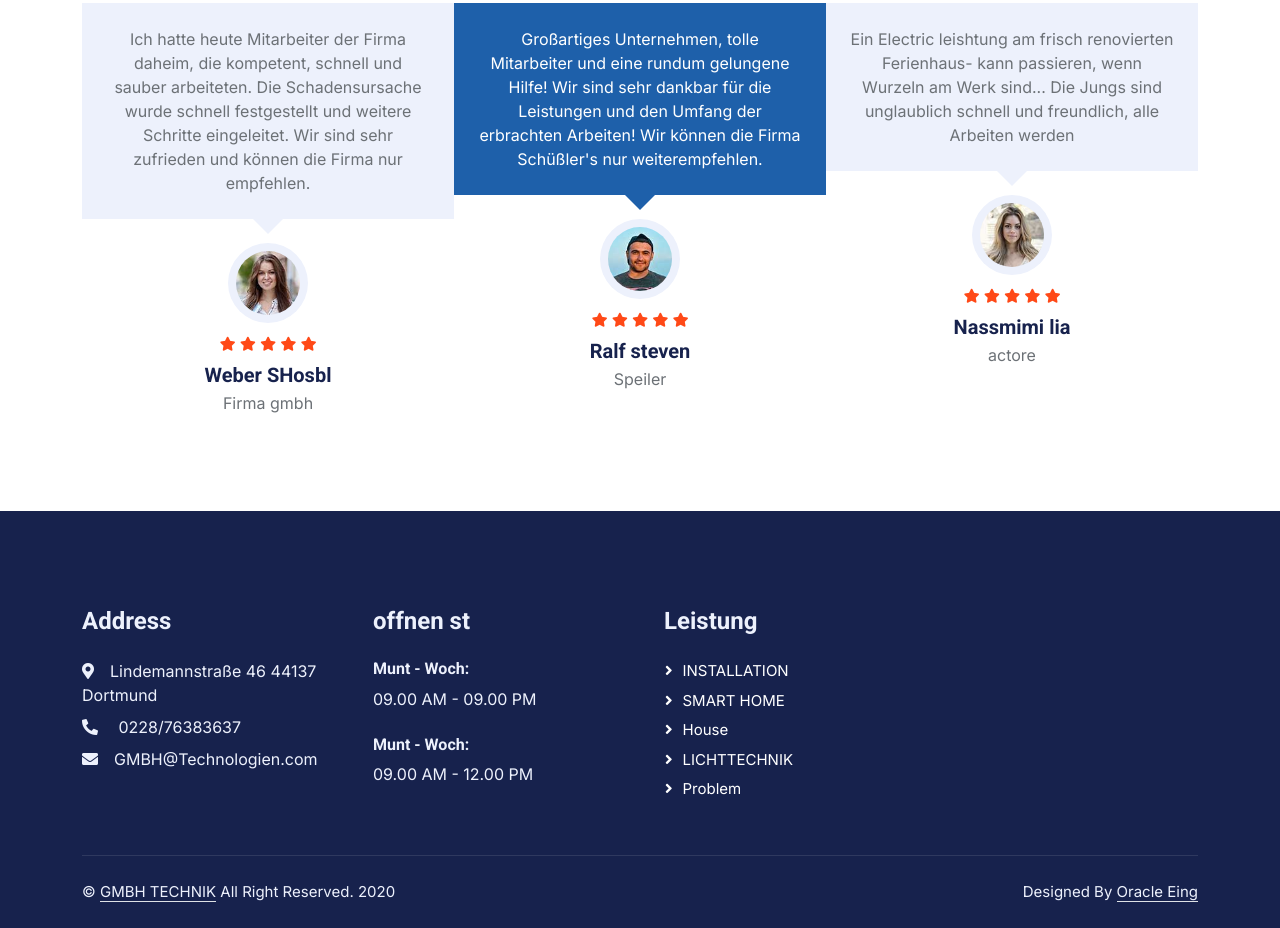
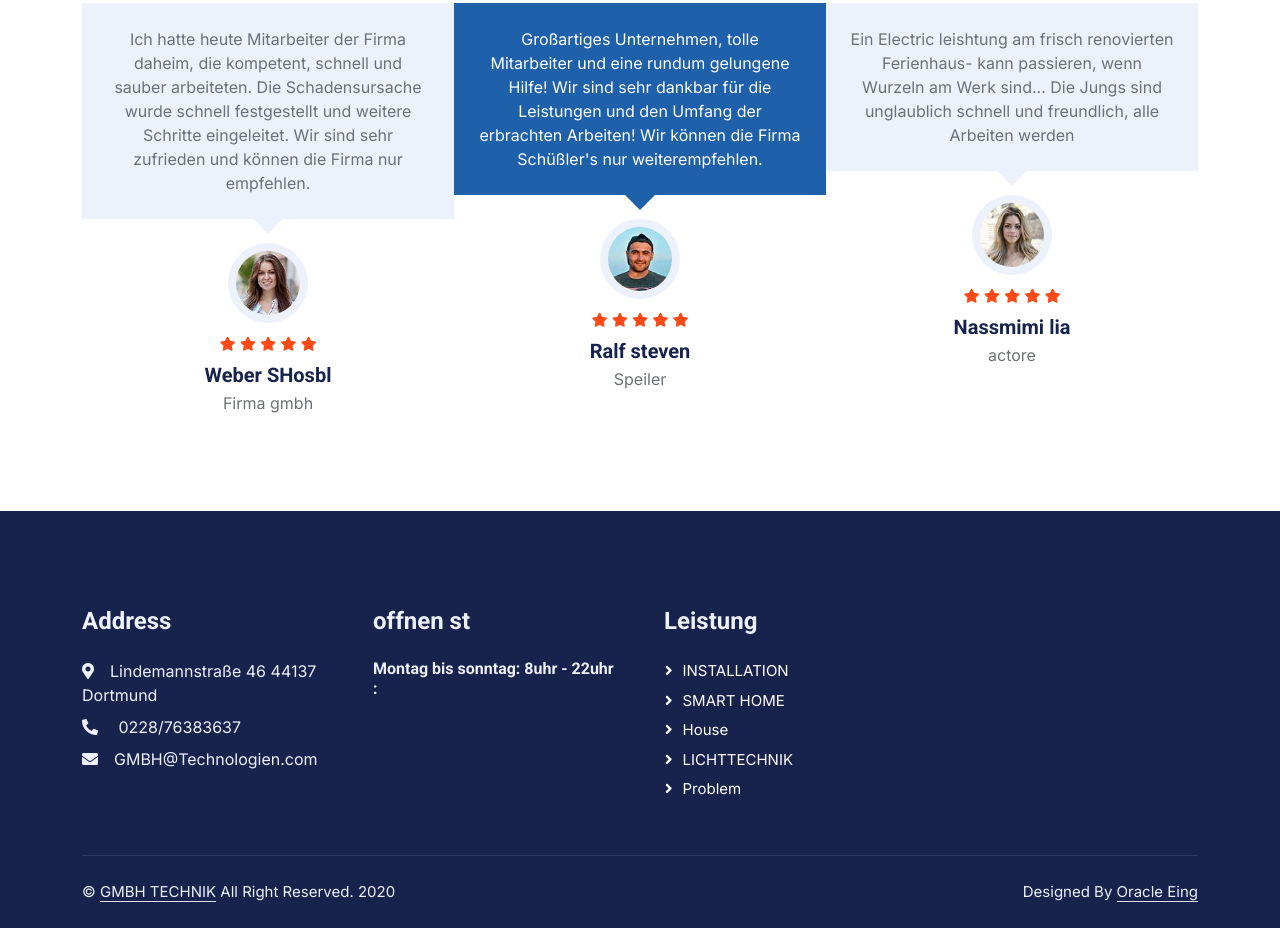
Before and after one commit to GMBH-de/Sobottka, a plain HTML site: page index.html in a window 1280 px wide. Shown: the part 4617-5545 px from the top of the page. Drawn offline with nearby package versions, Linux system fonts and the light colour scheme.

Commit message:
Update index.html

```diff
--- a/index.html
+++ b/index.html
@@ -467,10 +467,8 @@
                 </div>
                 <div class="col-lg-3 col-md-6">
                     <h4 class="text-light mb-4">offnen st</h4>
-                    <h6 class="text-light">Munt - Woch:</h6>
-                    <p class="mb-4">09.00 AM - 09.00 PM</p>
-                    <h6 class="text-light">Munt - Woch:</h6>
-                    <p class="mb-0">09.00 AM - 12.00 PM</p>
+                    <h6 class="text-light">Montag bis sonntag:  8uhr - 22uhr :</h6>
+
                 </div>
                 <div class="col-lg-3 col-md-6">
                     <h4 class="text-light mb-4">Leistung</h4>
```
